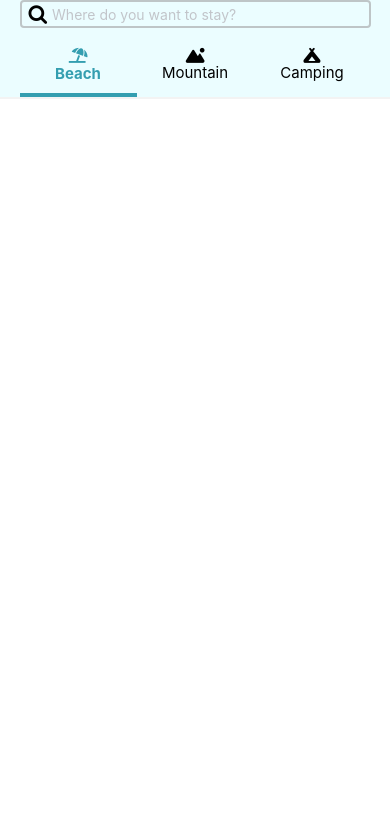
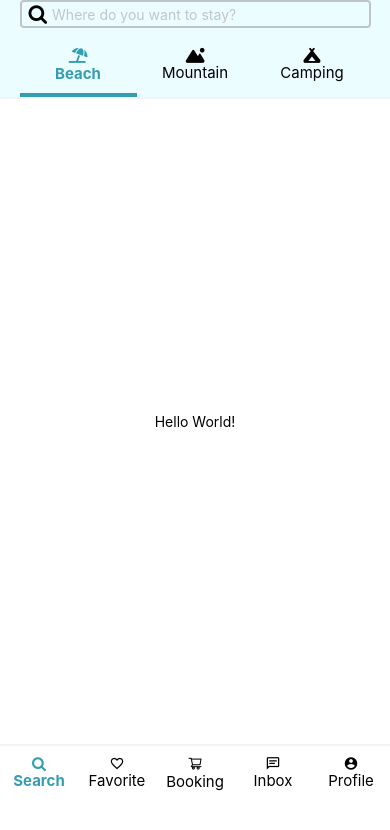
Before and after one commit to TDMinhNhat/travelling-mobile-app-repo, a React Native app in the folder travelling-app-fe/: screen / in a window 390 px wide. Shown: the top 830 px of the page. Built offline with nearby package versions, Linux system fonts and the light colour scheme.

Commit message:
done footer dashboard screen

```diff
--- a/travelling-app-fe/src/screens/DashBoardScreen.tsx
+++ b/travelling-app-fe/src/screens/DashBoardScreen.tsx
@@ -4,6 +4,10 @@ import { SafeAreaView, View, Pressable, Text, TextInput } from "react-native";
 import FontAwesome from '@expo/vector-icons/FontAwesome';
 import FontAwesome5 from '@expo/vector-icons/FontAwesome5';
 import FontAwesome6 from '@expo/vector-icons/FontAwesome6';
+import MaterialIcons from '@expo/vector-icons/MaterialIcons';
+import AntDesign from '@expo/vector-icons/AntDesign';
+import MaterialCommunityIcons from '@expo/vector-icons/MaterialCommunityIcons';
+
 
 export default function () {
 
@@ -11,11 +15,11 @@ export default function () {
     const [tab, setTab] = useState("Search")
 
     return (<SafeAreaView style={DashboardStyle.container}>
-                <View style={{backgroundColor: "#ebfdff", display: "flex", alignItems: "center", borderBottomColor: "#f3f3f3", borderBottomWidth: 2}}>
-            <View style={{width: "100%", display: "flex", flexDirection: "row", justifyContent: "center"}}>
-                <View style={{display: "flex", flexDirection: "row", alignItems: "center", borderWidth: 2, borderRadius: 4, borderColor: "#bec5c7", width: "90%", padding: 2}}>
-                    <FontAwesome name="search" size={20} color="black" style={{marginLeft: 5}}/>
-                    <TextInput style={{width: "90%", marginLeft: 5}} placeholder="Where do you want to stay?" placeholderTextColor="#c2c5ca"/>
+        <View style={{ width: "100%", backgroundColor: "#ebfdff", display: "flex", alignItems: "center", borderBottomColor: "#f3f3f3", borderBottomWidth: 2 }}>
+            <View style={{ width: "100%", display: "flex", flexDirection: "row", justifyContent: "center" }}>
+                <View style={{ display: "flex", flexDirection: "row", alignItems: "center", borderWidth: 2, borderRadius: 4, borderColor: "#bec5c7", width: "90%", padding: 2 }}>
+                    <FontAwesome name="search" size={20} color="black" style={{ marginLeft: 5 }} />
+                    <TextInput style={{ width: "90%", marginLeft: 5 }} placeholder="Where do you want to stay?" placeholderTextColor="#c2c5ca" />
                 </View>
             </View>
             <View style={{ display: "flex", flexDirection: "row", justifyContent: "space-evenly", width: "90%", marginTop: 10 }}>
@@ -24,16 +28,39 @@ export default function () {
                     <Text style={travelType == "Beach" ? DashboardStyle.fontActive : DashboardStyle.fontUnative}>Beach</Text>
                 </Pressable>
                 <Pressable style={[DashboardStyle.tab, travelType == "Mountain" ? DashboardStyle.tabActive : DashboardStyle.tabUnactive]} onPress={() => setTravelType("Mountain")}>
-                    <FontAwesome6 name="mountain-sun" size={24} color="black" style={travelType == "Mountain" ? DashboardStyle.fontActive : DashboardStyle.fontUnative}/>
+                    <FontAwesome6 name="mountain-sun" size={24} color="black" style={travelType == "Mountain" ? DashboardStyle.fontActive : DashboardStyle.fontUnative} />
                     <Text style={travelType == "Mountain" ? DashboardStyle.fontActive : DashboardStyle.fontUnative}>Mountain</Text>
                 </Pressable>
                 <Pressable style={[DashboardStyle.tab, travelType == "Camping" ? DashboardStyle.tabActive : DashboardStyle.tabUnactive]} onPress={() => setTravelType("Camping")}>
-                    <FontAwesome6 name="campground" size={24} color="black" style={travelType == "Camping" ? DashboardStyle.fontActive : DashboardStyle.fontUnative}/>
+                    <FontAwesome6 name="campground" size={24} color="black" style={travelType == "Camping" ? DashboardStyle.fontActive : DashboardStyle.fontUnative} />
                     <Text style={travelType == "Camping" ? DashboardStyle.fontActive : DashboardStyle.fontUnative}>Camping</Text>
                 </Pressable>
             </View>
         </View>
-        <View></View>
-        <View></View>
+        <View>
+            <Text>Hello World!</Text>
+        </View>
+        <View style={DashboardStyle.footer}>
+            <Pressable onPress={() => setTab("Search")} style={DashboardStyle.tab}>
+                <FontAwesome name="search" size={20} color="black" style={tab == "Search" ? DashboardStyle.fontActive : DashboardStyle.fontUnative}/>
+                <Text style={tab == "Search" ? DashboardStyle.fontActive : DashboardStyle.fontUnative}>Search</Text>
+            </Pressable>
+            <Pressable onPress={() => setTab("Favorites")} style={DashboardStyle.tab}>
+                <MaterialIcons name="favorite-border" size={20} color="black" style={tab == "Favorites" ? DashboardStyle.fontActive : DashboardStyle.fontUnative}/>
+                <Text style={tab == "Favorites" ? DashboardStyle.fontActive : DashboardStyle.fontUnative}>Favorite</Text>
+            </Pressable>
+            <Pressable onPress={() => setTab("Booking")} style={DashboardStyle.tab}>
+                <AntDesign name="shoppingcart" size={20} color="black" style={tab == "Booking" ? DashboardStyle.fontActive : DashboardStyle.fontUnative}/>
+                <Text style={tab == "Booking" ? DashboardStyle.fontActive : DashboardStyle.fontUnative}>Booking</Text>
+            </Pressable>
+            <Pressable onPress={() => setTab("Inbox")} style={DashboardStyle.tab}>
+                <MaterialCommunityIcons name="message-text-outline" size={20} color="black" style={tab == "Inbox" ? DashboardStyle.fontActive : DashboardStyle.fontUnative}/>
+                <Text style={tab == "Inbox" ? DashboardStyle.fontActive : DashboardStyle.fontUnative}>Inbox</Text>
+            </Pressable>
+            <Pressable onPress={() => setTab("Profile")} style={DashboardStyle.tab}>
+                <MaterialIcons name="account-circle" size={20} color="black" style={tab == "Profile" ? DashboardStyle.fontActive : DashboardStyle.fontUnative}/>
+                <Text style={tab == "Profile" ? DashboardStyle.fontActive : DashboardStyle.fontUnative}>Profile</Text>
+            </Pressable>
+        </View>
     </SafeAreaView>)
 }
--- a/travelling-app-fe/src/style/DashboardStyle.tsx
+++ b/travelling-app-fe/src/style/DashboardStyle.tsx
@@ -6,8 +6,18 @@ export default StyleSheet.create({
         height: "100%",
         display: "flex",
         flexDirection: "column",
+        alignItems: "center",
         justifyContent: "space-between",
         marginTop: StatusBar.currentHeight
+    },
+    footer: {
+        width: "100%",
+        height: 100,
+        display: "flex",
+        flexDirection: "row",
+        justifyContent: "space-around",
+        borderTopColor: "#f3f3f3",
+        borderTopWidth: 2,
     },
     tab: {
         width: 30,
@@ -19,19 +29,18 @@ export default StyleSheet.create({
     },
     tabActive: {
         borderBottomColor: "#349eb0",
-        borderBottomWidth: 4
+        borderBottomWidth: 4,
+        textAlign: "center"
     },
     tabUnactive: {
         borderBottomColor: "transparent",
-        borderBottomWidth: 4
-    },
-    fontIcon: {
-        fontSize: 20,
+        borderBottomWidth: 4,
+        textAlign: "center"
     },
     fontActive: {
         fontWeight: "bold",
         fontSize: 15,
-        color: "#349eb0"
+        color: "#349eb0",
     },
     fontUnative: {
         fontWeight: "normal",
```
